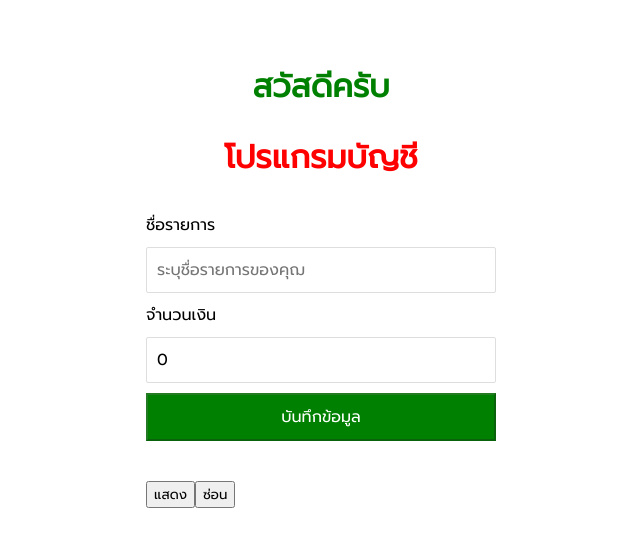
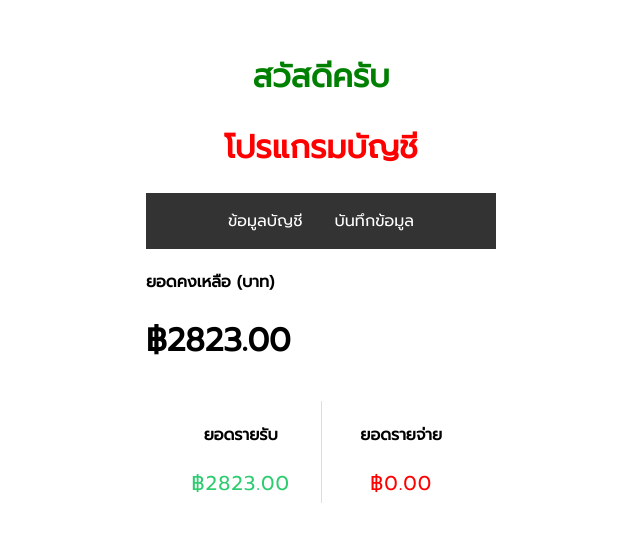
Before and after one commit to 4mGroot/LearnReact, a React (Create React App) app: page / in a window 1280 px wide. Shown: the part 115-662 px from the top of the page, without its empty margins (319-959 px from the left). Built offline with nearby package versions, Linux system fonts and the light colour scheme.

Commit message:
ReactRouter

```diff
--- a/package.json
+++ b/package.json
@@ -9,6 +9,7 @@
     "prop-types": "^15.8.1",
     "react": "^18.3.1",
     "react-dom": "^18.3.1",
+    "react-router-dom": "^5.2.0",
     "react-scripts": "5.0.1",
     "uuid": "^9.0.1",
     "web-vitals": "^2.1.4"
--- a/src/App.css
+++ b/src/App.css
@@ -16,3 +16,20 @@
   margin: 30px auto;
   width: 350px
  }
+ .horizontal-menu{
+  list-style-type:none;
+  margin: 0;
+  padding: 0;
+  overflow: hidden;
+  background: #333;
+  text-align: center;
+ }
+ .horizontal-menu li{
+  display: inline-block;
+ }
+ .horizontal-menu a{
+  color: white;
+  text-decoration: none;
+  padding: 16px;
+  display: block;
+ }
--- a/src/App.js
+++ b/src/App.js
@@ -4,6 +4,8 @@
 import {useState,useEffect,useReducer} from 'react'
 import DataContext from "./data/DataContext";
 import ReportComponent from "./components/ReportComponent";
+import {BrowserRouter as Router,Switch,Route,Link} from "react-router-dom";
+
 
 
 
@@ -14,12 +16,12 @@
 
 function App() {
   //1.1ข้อมูลเก็บอยู่ที่ app และ app เป็นตัวกระจายขอมูลไปให้componentลูก คือ Transaction โดยส่งข้อมูลโดยใช้ propperty ดดยใช้ props คือ items
-//   const initData=[
-//     {id:1,title:"ค่าไฟ",amount:2000},//ข้อมูลเริ่มต้น initData
-//     {id:2,title:"ค่าน้ำ",amount:23},
-//     {id:3,title:"ค่าขนม",amount:800}
-// ]
-  const [items,setItems]= useState([])
+  const initData=[
+    {id:1,title:"ค่าไฟ",amount:2000},//ข้อมูลเริ่มต้น initData
+    {id:2,title:"ค่าน้ำ",amount:23},
+    {id:3,title:"ค่าขนม",amount:800}
+]
+  const [items,setItems]= useState(initData)
   const [reportIncome,setReportIncome]=useState(0)
   const [reportExpense,setReportExpense]=useState(0)
   const onAddNewItem =(newItem)=>{//newItem คือข้อมูลที่ส่งมาจาก form
@@ -31,8 +33,8 @@
       const amounts = items.map(items=>items.amount)
       const income = amounts.filter(element=>element>0).reduce((total,element)=>total+element,0)
       const expense = (amounts.filter(element=>element<0).reduce((total,element)=>total+element,0))*-1
-      setReportIncome(income)
-      setReportExpense(expense)
+      setReportIncome(income.toFixed(2))
+      setReportExpense(expense.toFixed(2))
     },[items,reportIncome,reportExpense])
 
     //reducer state
@@ -56,16 +58,34 @@
         <div className="container">
           <h1 style={design}>สวัสดีครับ</h1>
           <Title/>
-          {ShowReport && <ReportComponent/>}
-          <FormComponent onAddItem={onAddNewItem}/>
-          <Transaction items={items}/>
-          <h1>{result}</h1>
-          <button onClick={()=>dispatch({type:"SHOW"})}>แสดง</button>
-          <button onClick={()=>dispatch({type:"HIDE"})}>ซ่อน</button>
+          <Router>
+            <div>
+              <ul className="horizontal-menu">
+              <li>
+                  <Link to="/">ข้อมูลบัญชี</Link>
+                </li>
+                <li>
+                  <Link to="/insert">บันทึกข้อมูล</Link>
+                </li>
+              </ul>
+              <Switch>
+                <Route path="/" exact>
+                  <ReportComponent/>
+                </Route>
+                <Route path="/insert">
+                  <FormComponent onAddItem={onAddNewItem}/>
+                  <Transaction items={items}/>
+                </Route>
+              </Switch>
+
+            </div>
+          </Router>
+
         </div>
       </DataContext.Provider>
   )
 }
+//Routerควบคุม link
 //บรรทัดที่ 59 การจะใช้ Reportcomponent นั้น ShowReport ต้องเป็น true
 //provider มีหน้าที่ส่งข้อมูลไปให้ Consumer
 export default App;
--- a/src/components/FormComponent.js
+++ b/src/components/FormComponent.js
@@ -41,7 +41,7 @@
                 <input type="text" placeholder="(+ รายรับ, - รายจ่าย)" onChange={inputAmount} value={amount}></input>
             </div>
             <div>
-                <button className="btn" type="submit" disabled={!formValid}>บันทึกข้อมูล</button>
+                <button className="btn" type="submit" disabled={!formValid}>เพิ่มข้อมูล</button>
             </div>
         </form>
     </div>
--- a/src/components/ReportComponent.js
+++ b/src/components/ReportComponent.js
@@ -6,7 +6,7 @@
     return (
         <div>
             <h4>ยอดคงเหลือ (บาท)</h4>
-            <h1>฿{income-expense}</h1>
+            <h1>฿{(income-expense).toFixed(2)}</h1>
             <div className="report-container">
                 <div>
                     <h4>ยอดรายรับ</h4>
```
Also changed, not shown: 1 other file (tests, documents, lock files or other folders).
